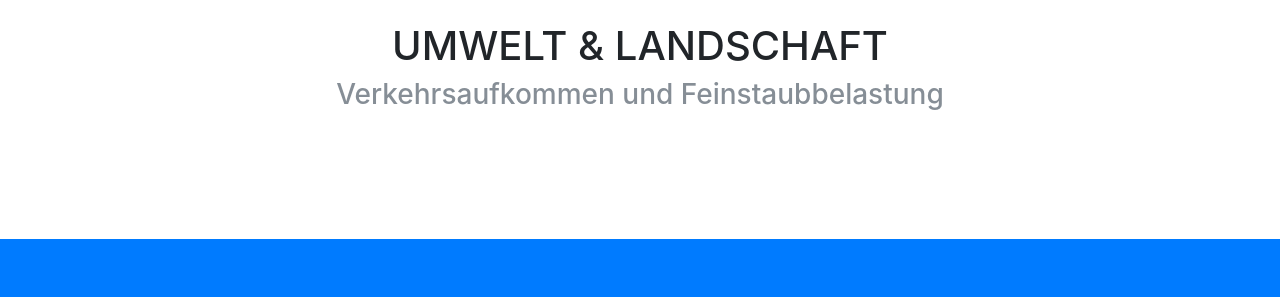
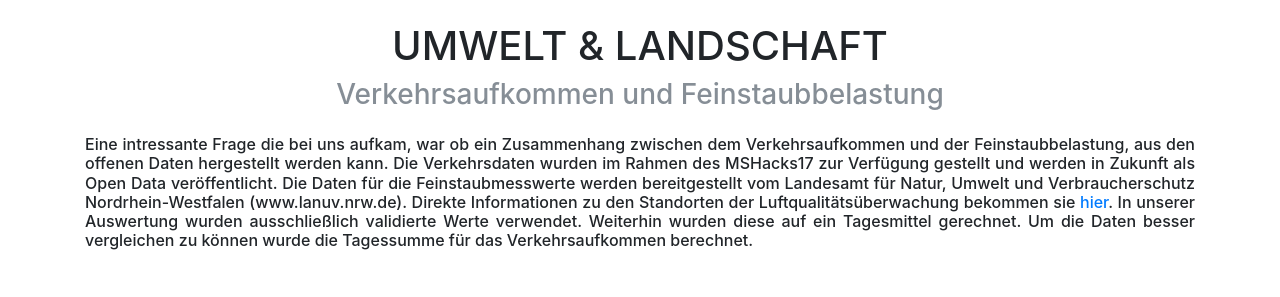
Before and after one commit to nsteffens/lebenswertMS, a website with bundled scripts: page index.html in a window 1280 px wide. Shown: the part 1800-2097 px from the top of the page. Built offline with nearby package versions, Linux system fonts and the light colour scheme; grey boxes are pictures that could not be loaded; files whose address does not match are found by name.

Commit message:
Feinstaub Story

```diff
--- a/index.html
+++ b/index.html
@@ -99,6 +99,14 @@
     <div class="container text-center">
       <h1 class="text-uppercase">Umwelt & Landschaft</h1>
       <h3 class="text-muted mb-0">Verkehrsaufkommen und Feinstaubbelastung</h3>
+      <br>
+      <h6 style="text-align: justify">Eine intressante Frage die bei uns aufkam, war ob ein Zusammenhang zwischen dem Verkehrsaufkommen und der Feinstaubbelastung, aus den offenen Daten hergestellt werden kann.
+        Die Verkehrsdaten wurden im Rahmen des MSHacks17 zur Verfügung gestellt und werden in Zukunft als Open Data veröffentlicht.
+        Die Daten für die Feinstaubmesswerte werden bereitgestellt vom Landesamt für Natur, Umwelt und Verbraucherschutz Nordrhein-Westfalen (www.lanuv.nrw.de). Direkte Informationen zu den Standorten der Luftqualitätsüberwachung bekommen sie <a href="https://www.lanuv.nrw.de/umwelt/luft/immissionen/messorte-und-werte/">hier</a>.
+        In unserer Auswertung wurden ausschließlich validierte Werte verwendet. Weiterhin wurden diese auf ein Tagesmittel gerechnet. Um die Daten besser vergleichen zu können wurde die Tagessumme für das Verkehrsaufkommen berechnet.
+      </h6>
+      <p></p>
+      <p></p>
       <div id="7a890b6b-d03f-489b-8f5c-8145ff162db9" style="width: 100%; height: 100%;" class="plotly-graph-div"></div>
     </div>
   </section>
```
